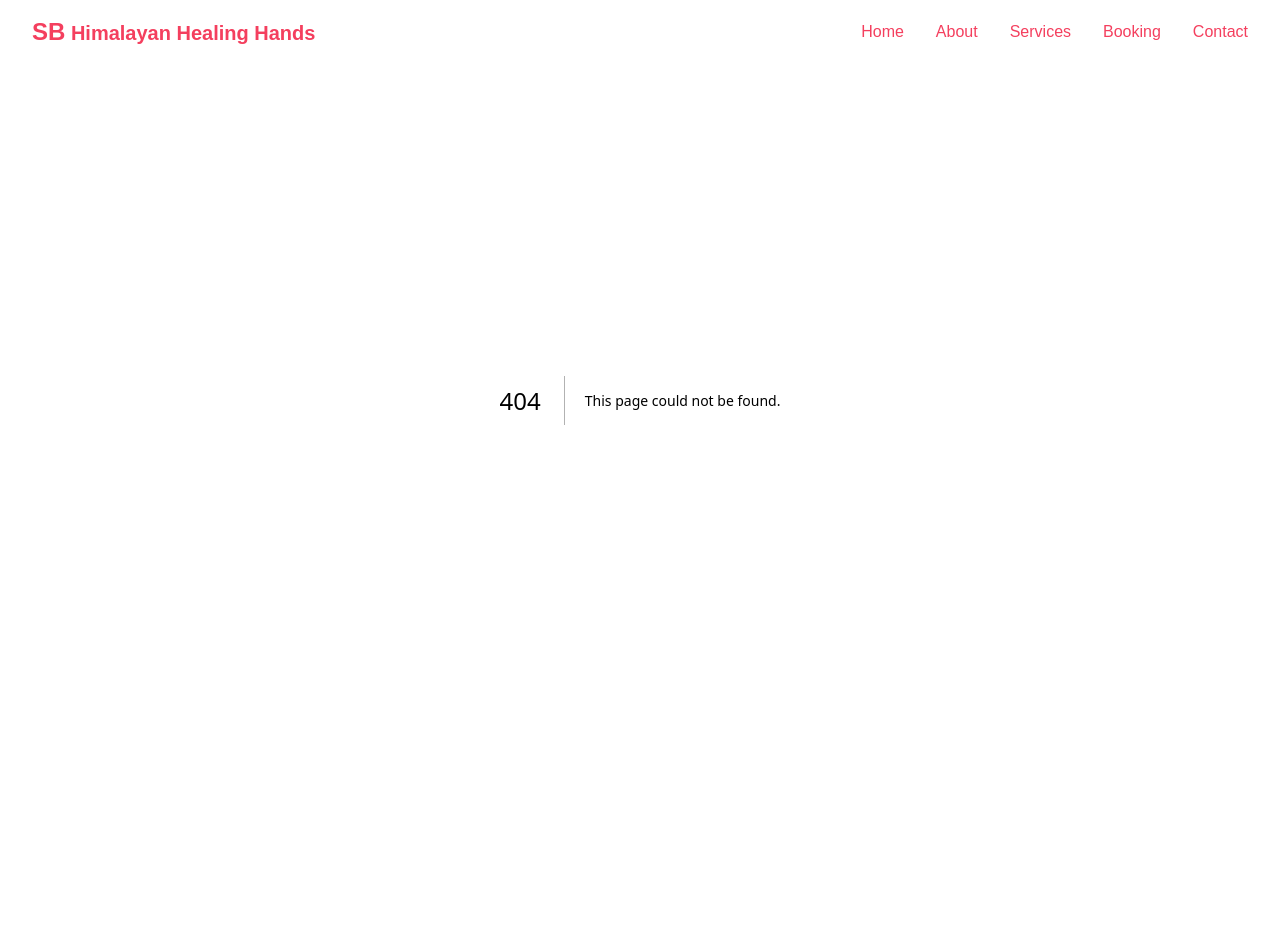
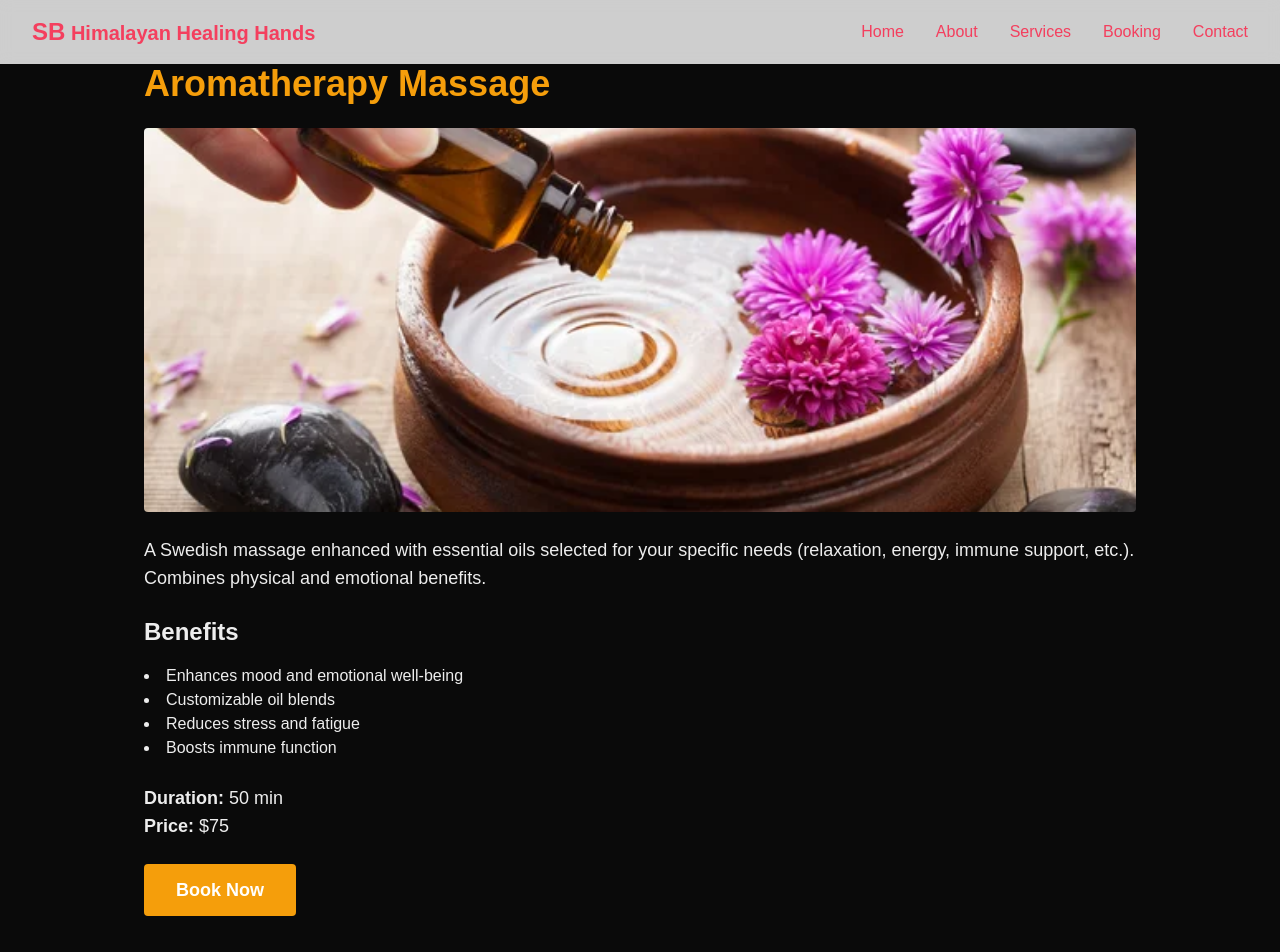
Before and after one commit to alizhshrestha/spa-website, a Next.js app: page /services/aromatherapy in a window 1280 px wide. Before the commit this address had no page. Shown: the top 952 px of the page. Before the commit the page ends 800 px from the top, so only its background shows below. Built offline with nearby package versions, Linux system fonts and the light colour scheme.

Commit message:
feat: added Service detail

```diff
--- /dev/null
+++ b/src/app/services/[serviceId]/page.tsx
@@ -0,0 +1,57 @@
+'use client';
+
+import { notFound } from 'next/navigation';
+import Image from 'next/image';
+import Link from 'next/link';
+import { services } from '@/constants/service';
+
+// Server component for service detail page
+export default async function ServiceDetailPage({
+  params,
+}: {
+  params: Promise<{ serviceId: string }>;
+}) {
+  const { serviceId } = await params;
+  const service = services.find((s) => s.id === serviceId);
+
+  if (!service) {
+    notFound();
+  }
+
+  return (
+    <section className="max-w-5xl mx-auto px-4 py-16">
+      <h1 className="text-4xl font-bold text-[var(--color-primary)] mb-6">{service.name}</h1>
+      <Image
+        src={service.image}
+        alt={service.name}
+        width={800}
+        height={500}
+        className="w-full h-96 object-cover rounded mb-6"
+      />
+      <p className="text-lg text-[var(--color-foreground)] mb-6">{service.description}</p>
+
+      <h2 className="text-2xl font-semibold mb-4">Benefits</h2>
+      <ul className="list-disc list-inside mb-6 text-[var(--color-foreground)]">
+        {service.benefits.map((benefit) => (
+          <li key={benefit}>{benefit}</li>
+        ))}
+      </ul>
+
+      <div className="text-lg mb-6">
+        <p>
+          <strong>Duration:</strong> {service.duration} min
+        </p>
+        <p>
+          <strong>Price:</strong> ${service.price}
+        </p>
+      </div>
+
+      <Link
+        href={`/services/${service.id}/booking`}
+        className="inline-block bg-[var(--color-primary)] text-white font-bold py-3 px-8 rounded hover:bg-amber-600 transition-colors text-lg"
+      >
+        Book Now
+      </Link>
+    </section>
+  );
+}
--- a/src/components/cards/ServiceCard.tsx
+++ b/src/components/cards/ServiceCard.tsx
@@ -3,6 +3,7 @@
 import { Service } from "@/constants/service";
 import { motion } from 'framer-motion';
 import Image from "next/image";
+import Link from "next/link";
 
 type ServiceCardProps = {
     service: Service;
@@ -10,9 +11,10 @@ type ServiceCardProps = {
 
 export default function ServiceCard({ service }: ServiceCardProps) {
     return (
+        <Link href={`/services/${service.id}`} className="block h-full">
             <motion.div
                 whileHover={{ scale: 1.03 }}
-            className="flex flex-col bg-[var(--color-surface)] shadow-lg rounded-lg overflow-hidden transition-transform"
+                className="flex flex-col h-full bg-[var(--color-surface)] shadow-lg rounded-lg overflow-hidden transition-transform cursor-pointer"
             >
                 <Image
                     src={service.image}
@@ -32,12 +34,13 @@ export default function ServiceCard({ service }: ServiceCardProps) {
                             <li key={index}>{benefit}</li>
                         ))}
                     </ul>
-                <button
-                    className="mt-auto px-4 py-2 bg-[var(--color-primary)] text-white rounded-full hover:bg-amber-600 transition-colors"
-                >
-                    Book Now
-                </button>
+                    <div className="mt-auto">
+                        <span className="inline-block w-full text-center px-4 py-2 bg-[var(--color-primary)] text-white rounded-full hover:bg-amber-600 transition-colors">
+                            View Details
+                        </span>
+                    </div>
                 </div>
             </motion.div>
+        </Link>
     );
 }
--- /dev/null
+++ b/src/types/next.d.ts
@@ -0,0 +1,2 @@
+// This file is intentionally left empty
+// We'll use Next.js's built-in types instead of custom overrides
```
Lines whose indentation alone changed are shown as unchanged.
